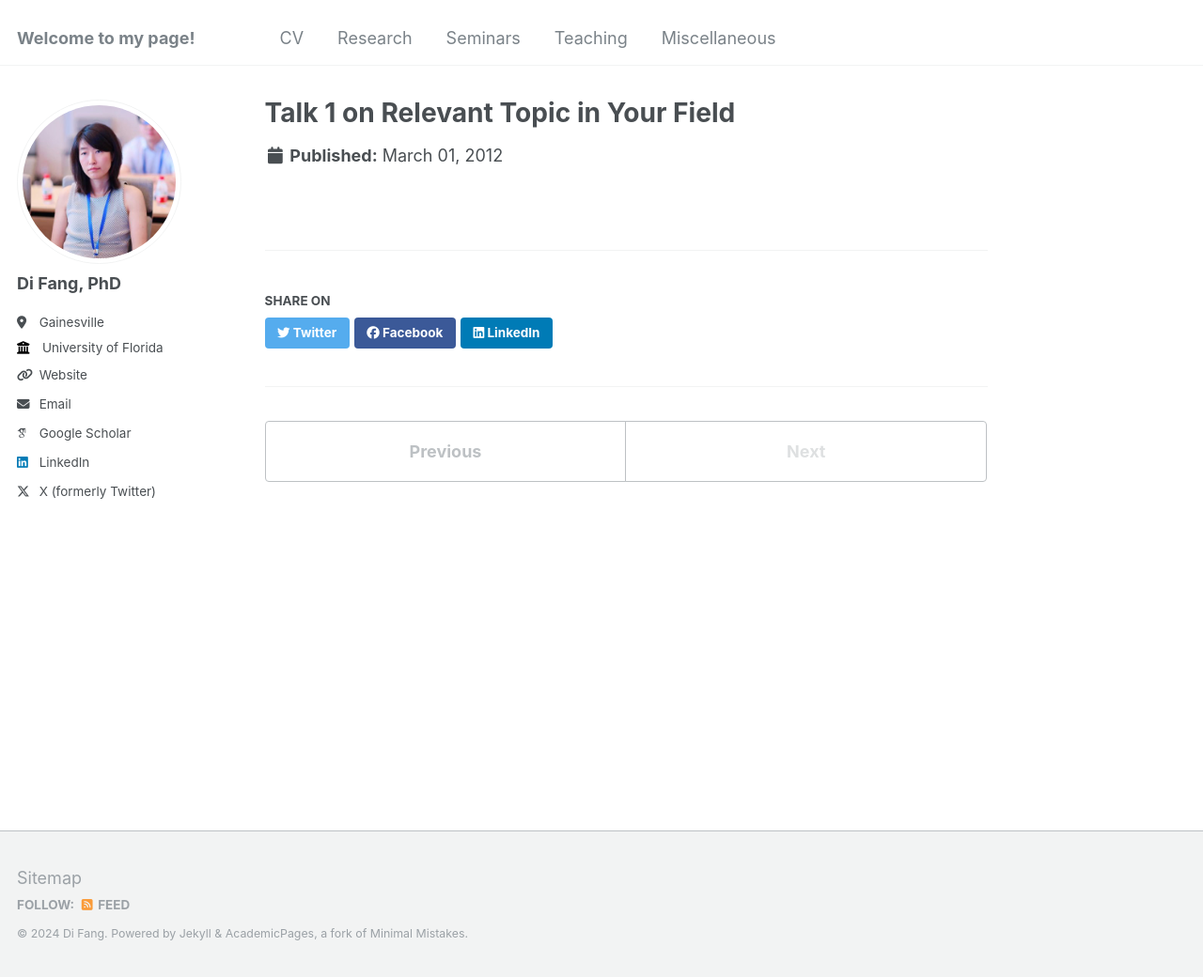
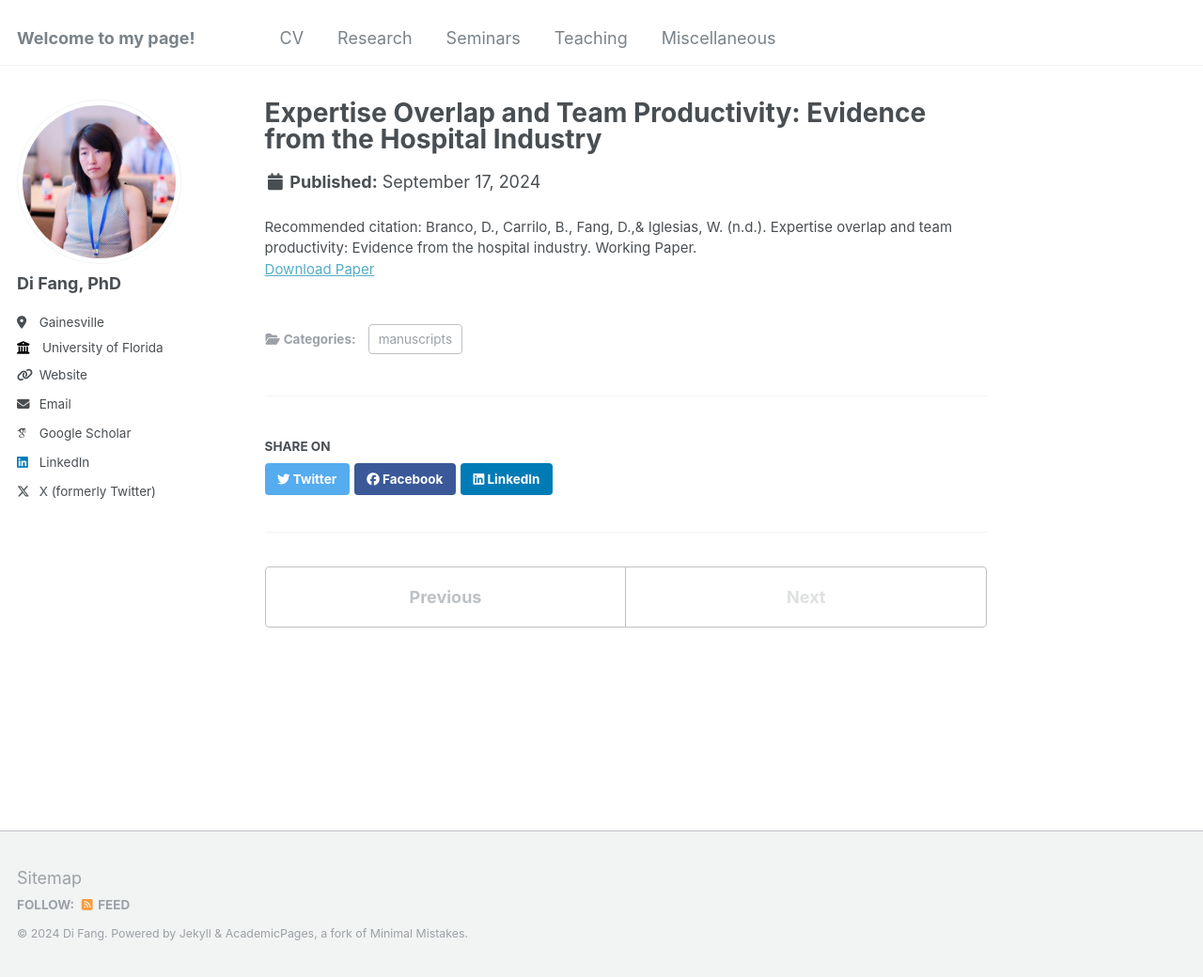
Before and after one commit to fangdi2009/mypage, a Jekyll site: the page built from _publications/wp2.md, in a window 1280 px wide and 1040 px high. Shown: the whole window at 94% size. Built offline with Jekyll 4.4.1, drawn with Linux system fonts in a browser that asks for light colours; some web fonts are replaced.

Commit message:
Update wp2.md

```diff
--- a/_publications/wp2.md
+++ b/_publications/wp2.md
@@ -1,7 +1,9 @@
 ---
-title: "Talk 1 on Relevant Topic in Your Field"
+title: "Expertise Overlap and Team Productivity: Evidence from the Hospital Industry"
 collection: publications
-type: "manuscripts"
-permalink: /talks/2012-03-01-talk-1
-date: 2012-03-01
+category: manuscripts
+permalink: 'https://drive.google.com/file/d/1aIheBVNq5laExAqGZBofiKH9ta711aig/view'
+excerpt: 'with Danyelle Branco, Bladimir Carrilo and Wilman Iglesias'
+paperurl: 'https://drive.google.com/file/d/1aIheBVNq5laExAqGZBofiKH9ta711aig/view'
+citation: 'Branco, D., Carrilo, B., Fang, D.,& Iglesias, W. (n.d.). Expertise overlap and team productivity: Evidence from the hospital industry. Working Paper.'
 ---
```
